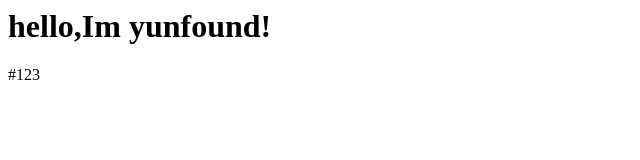
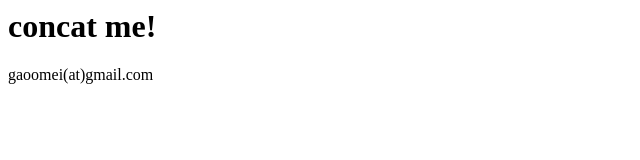
Before and after one commit to yunfong/yunfong.github.io, a plain HTML site: page index.html in a window 1280 px wide. Shown: the whole page, without its empty margins (0-640 px from the left). Drawn offline with Linux system fonts and the light colour scheme.

Commit message:
修改界面

```diff
--- a/index.html
+++ b/index.html
@@ -1,2 +1,2 @@
-<h1>hello,Im yunfound!</h1>
-#123
+<h1>concat me!</h1>
+<e>gaoomei(at)gmail.com</e>
```
